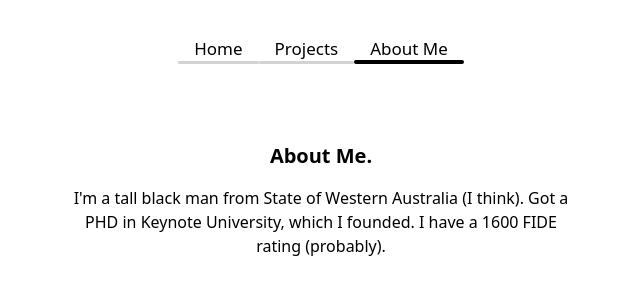
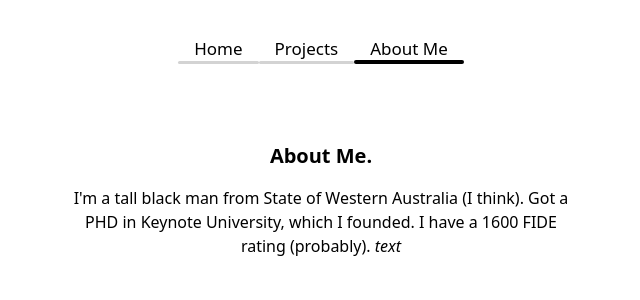
Before and after one commit to kornls/innerdin-fork, a Next.js app: page /din in a window 1280 px wide. Shown: the top 300 px of the page, without its empty margins (319-959 px from the left). Built offline with nearby package versions, Linux system fonts and the light colour scheme.

Commit message:
Update din.jsx

```diff
--- a/pages/din.jsx
+++ b/pages/din.jsx
@@ -8,7 +8,7 @@ export default function Projects() {
         <p className="max-w-lg">
           I&apos;m a tall black man from State of Western Australia (I think).
           Got a PHD in Keynote University, which I founded. I have a 1600 FIDE
-          rating (probably).
+          rating (probably). <i>text</i>
         </p>
       </main>
     </Template>
```
